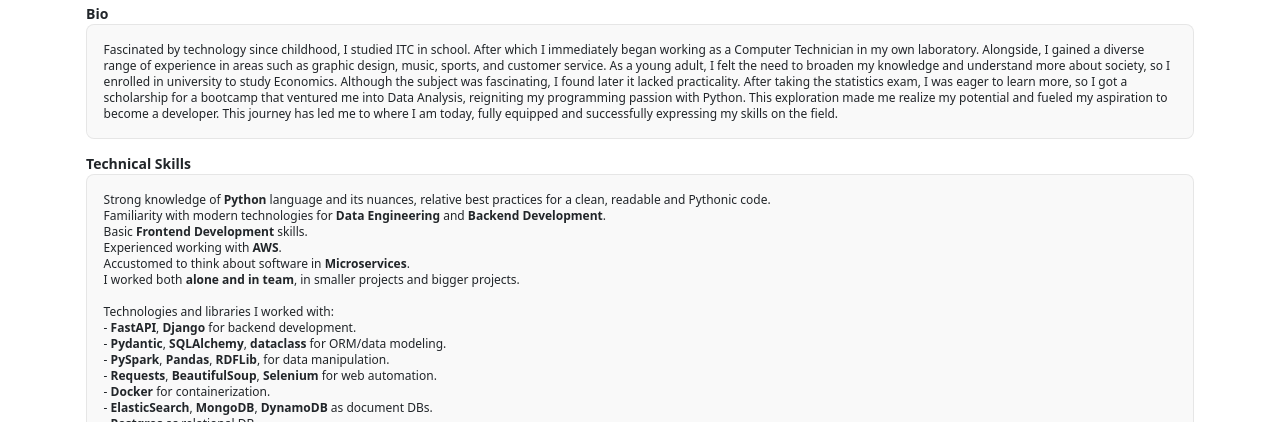
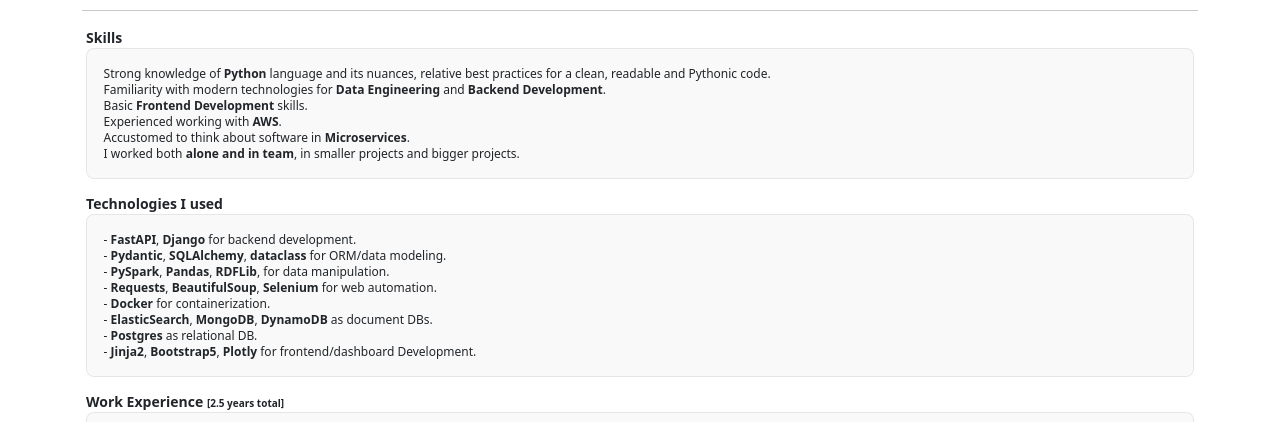
Before and after one commit to davidedigrande/davidedigrande.github.io, a plain HTML site: page index.html in a window 1280 px wide. Shown: the part 102-524 px from the top of the page. Drawn offline with nearby package versions, Linux system fonts and the light colour scheme.

Commit message:
Update from Resume-Builder

```diff
--- a/index.html
+++ b/index.html
@@ -4,14 +4,16 @@
     <link rel="stylesheet" type="text/css" href="resume.css">
     <link rel="stylesheet" href="https://cdn.jsdelivr.net/npm/bootstrap@5.3.0-alpha3/dist/css/bootstrap.min.css">
     <link rel="stylesheet" href="https://cdn.jsdelivr.net/npm/bootstrap-icons/font/bootstrap-icons.css">
-
     <meta charset="UTF-8">
     </meta>
+
+
 
 </head>
 
 <body>
     <div class="container">
+        <br>
         <div class="row">
             <div class="col">
                 <span class="txt-name">
@@ -21,7 +23,6 @@
                     </strong>
                 </span>
             </div>
-
             <div class="col text-end">
                 <span class="txt-1">
                     <i class="bi bi-briefcase"></i>
@@ -39,47 +40,54 @@
                     <a href="https://wa.me/3457702684"> <i class="bi bi-whatsapp"></i></a>
                     <a href="mailto:"> <i class="bi bi-envelope"></i></a>
                     <a href="https://www.medium.com/@davidedigrande94"> <i class="bi bi-medium"></i></a>
-                    <a href="https://www.instagram.com/davide.di.grande"> <i class="bi bi-instagram"></i></a>
                 </span>
-
             </div>
         </div>
         <hr>
         <div class="section">
             <div class="row">
                 <strong>
-                    <span class="txt-1">Bio</span>
+                    <span class="txt-1">Skills</span>
                 </strong>
             </div>
 
             <div class="section-box">
                 <span class="txt-2">
-                    Fascinated by technology since childhood, I studied ITC in school. After which I immediately began working as a Computer Technician in my own laboratory. Alongside, I gained a diverse range of experience in areas such as graphic design, music, sports, and customer service. As a young adult, I felt the need to broaden my knowledge and understand more about society, so I enrolled in university to study Economics. Although the subject was fascinating, I found later it lacked practicality. After taking the statistics exam, I was eager to learn more, so I got a scholarship for a bootcamp that ventured me into Data Analysis, reigniting my programming passion with Python. This exploration made me realize my potential and fueled my aspiration to become a developer. This journey has led me to where I am today, fully equipped and successfully expressing my skills on the field.
+                    Strong knowledge of <strong>Python</strong> language and its nuances, relative best practices for a clean, readable and Pythonic code.<br>Familiarity with modern technologies for <strong>Data Engineering</strong> and <strong>Backend Development</strong>.<br>Basic <strong>Frontend Development</strong> skills.<br>Experienced working with <strong>AWS</strong>.<br>Accustomed to think about software in <strong>Microservices</strong>.<br>I worked both <strong>alone and in team</strong>, in smaller projects and bigger projects.<br>
                 </span>
             </div>
         </div>
-
         <div class="section">
             <div class="row">
                 <strong>
-                    <span class="txt-1">Technical Skills</span>
+                    <span class="txt-1">Technologies I used</span>
                 </strong>
             </div>
 
             <div class="section-box">
                 <span class="txt-2">
-                    Strong knowledge of <strong>Python</strong> language and its nuances, relative best practices for a clean, readable and Pythonic code.<br>Familiarity with modern technologies for <strong>Data Engineering</strong> and <strong>Backend Development</strong>.<br>Basic <strong>Frontend Development</strong> skills.<br>Experienced working with <strong>AWS</strong>.<br>Accustomed to think about software in <strong>Microservices</strong>.<br>I worked both <strong>alone and in team</strong>, in smaller projects and bigger projects.<br><br>Technologies and libraries I worked with:<br>- <strong>FastAPI</strong>, <strong>Django</strong> for backend development.<br>- <strong>Pydantic</strong>, <strong>SQLAlchemy</strong>, <strong>dataclass</strong> for ORM/data modeling.<br>- <strong>PySpark</strong>, <strong>Pandas</strong>, <strong>RDFLib</strong>, for data manipulation.<br>- <strong>Requests</strong>, <strong>BeautifulSoup</strong>, <strong>Selenium</strong> for web automation.<br>- <strong>Docker</strong> for containerization.<br>- <strong>ElasticSearch</strong>, <strong>MongoDB</strong>, <strong>DynamoDB</strong> as document DBs.<br>- <strong>Postgres</strong> as relational DB.<br>- <strong>Jinja2</strong>, <strong>Bootstrap5</strong>, <strong>Plotly</strong> for frontend/dashboard Development.<br>
+                    - <strong>FastAPI</strong>, <strong>Django</strong> for backend development.<br>- <strong>Pydantic</strong>, <strong>SQLAlchemy</strong>, <strong>dataclass</strong> for ORM/data modeling.<br>- <strong>PySpark</strong>, <strong>Pandas</strong>, <strong>RDFLib</strong>, for data manipulation.<br>- <strong>Requests</strong>, <strong>BeautifulSoup</strong>, <strong>Selenium</strong> for web automation.<br>- <strong>Docker</strong> for containerization.<br>- <strong>ElasticSearch</strong>, <strong>MongoDB</strong>, <strong>DynamoDB</strong> as document DBs.<br>- <strong>Postgres</strong> as relational DB.<br>- <strong>Jinja2</strong>, <strong>Bootstrap5</strong>, <strong>Plotly</strong> for frontend/dashboard Development.<br>
                 </span>
             </div>
         </div>
-
         <div class="section">
             <div class="row">
                 <strong>
-                    <span class="txt-1">Work Experience</span>
+                    <span class="txt-1">
+                        Work Experience
+                        <span class="txt-3">[<span id="months-counter"></span> years total]</span>
+                    </span>
+                    <script>
+                        var certainDate = new Date("2020-12-01");
+                        var today = new Date();
+                        var monthsPassed = (today.getFullYear() - certainDate.getFullYear()) * 12;
+                        monthsPassed -= certainDate.getMonth();
+                        monthsPassed += today.getMonth();
+                        yoe = monthsPassed / 12
+                        document.getElementById("months-counter").textContent = yoe.toString();
+                    </script>
                 </strong>
             </div>
-
 
             <div class="section-box">
                 <div class="row">
@@ -134,14 +142,12 @@
             </div>
 
         </div>
-
         <div class="section">
             <div class="row">
                 <strong>
                     <span class="txt-1">Certifications</span>
                 </strong>
             </div>
-
 
             <div class="section-box">
                 <div class="row">
@@ -170,14 +176,12 @@
             </div>
 
         </div>
-
         <div class="section">
             <div class="row">
                 <strong>
                     <span class="txt-1">Education</span>
                 </strong>
             </div>
-
 
             <div class="section-box">
                 <div class="row">
@@ -258,15 +262,12 @@
             </div>
 
         </div>
-
         <div class="section">
-
             <div class="row">
                 <strong>
                     <span class="txt-1">Personal Projects</span>
                 </strong>
             </div>
-
             <div class="row">
 
                 <div class="col">
@@ -284,7 +285,6 @@
                     </div>
                 </div>
 
-
                 <div class="col">
                     <div class="section-box">
                         <strong>
@@ -300,42 +300,21 @@
                     </div>
                 </div>
 
-
             </div>
         </div>
-
-        <br>
-        <br>
-        <br>
-        <br>
-        <br>
-        <br>
-        <br>
-
-        <br>
-        <br>
-        <br>
-        <br>
-        <br>
-        <br>
-        <br>
-
-        <br>
-        <br>
-        <br>
-        <br>
-        <br>
-        <br>
-        <br>
-        <div class="row">
+        <div class="section">
+            <div class="row">
+                <strong>
+                    <span class="txt-1">Bio</span>
+                </strong>
+            </div>
             <div class="section-box">
                 <span class="txt-2">
-
+                    Fascinated by technology since childhood, I studied ITC in school. After which I immediately began working as a Computer Technician in my own laboratory. Alongside, I gained a diverse range of experience in areas such as graphic design, music, sports, and customer service. As a young adult, I felt the need to broaden my knowledge and understand more about society, so I enrolled in university to study Economics. Although the subject was fascinating, I found later it lacked practicality. After taking the statistics exam, I was eager to learn more, so I got a scholarship for a bootcamp that ventured me into Data Analysis, reigniting my programming passion with Python. This exploration made me realize my potential and fueled my aspiration to become a developer. This journey has led me to where I am today, fully equipped and successfully expressing my skills on the field.
                 </span>
             </div>
         </div>
     </div>
 </body>
 
-
 </html>
```
